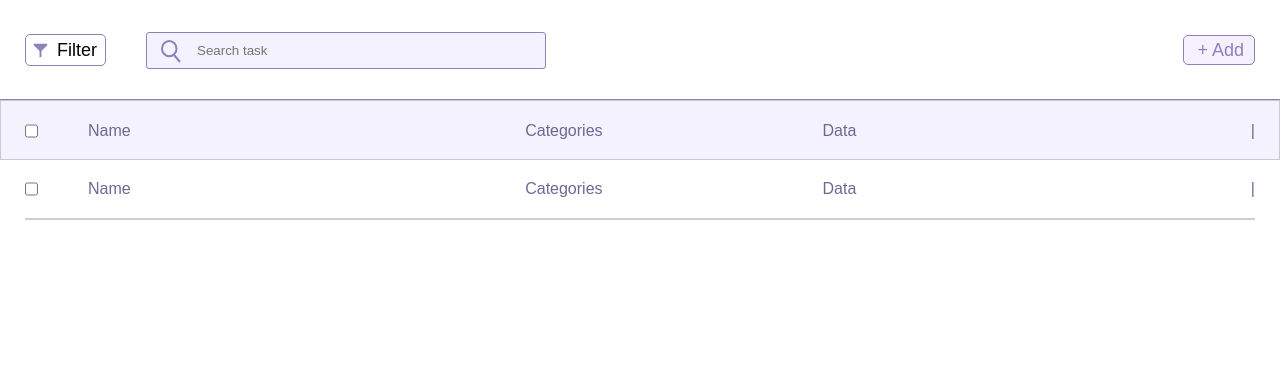
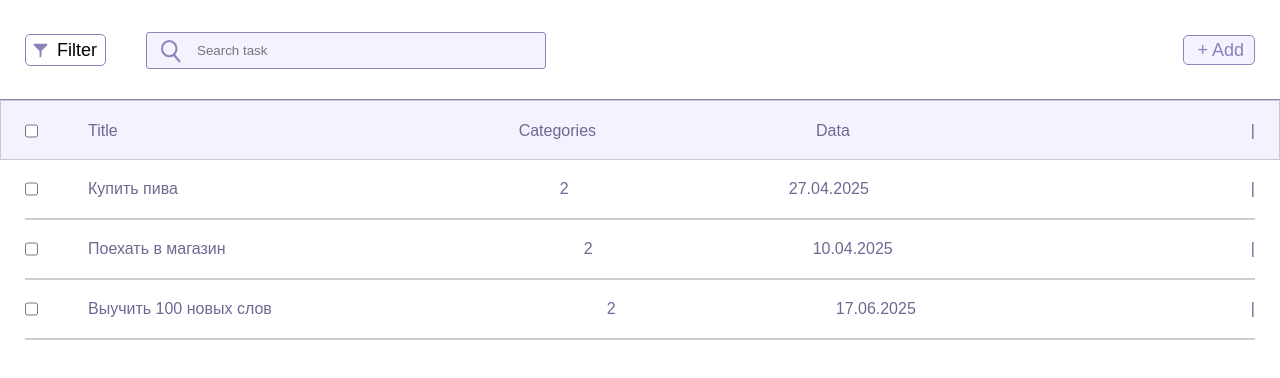
Before and after one commit to Wiglescl/task_list_2, a plain HTML site: page index.html in a window 1280 px wide. Drawn offline with Linux system fonts and the light colour scheme.

Commit message:
Added task list output

```diff
--- a/index.html
+++ b/index.html
@@ -34,7 +34,7 @@
                     <div class="main__head-inner">
                         <div class="head__first-block">
                             <input type="checkbox">
-                            <p>Name</p>
+                            <p>Title</p>
                         </div>
                         <div class="head__info-block">
                             <p>Categories</p>
@@ -45,26 +45,14 @@
                 </div>
             </div>
             <div class="main__list">
-                <ul>
-                    <li>
-                        <div class="container">
-                            <div class="list__item">
-                                <div class="head__first-block">
-                                    <input type="checkbox">
-                                    <p>Name</p>
-                                </div>
-                                <div class="head__info-block">
-                                    <p>Categories</p>
-                                    <p>Data</p>
-                                </div>
-                                <span class="ellipsis">|</span>
-                            </div>
-                        </div>
-                    </li>
+                <ul id="task__list">
+
+
                 </ul>
             </div>
         </main>
     </div>
+    <script src="/js/scripts.js"></script>
 </body>
 
 </html>
--- a/js/scripts.js
+++ b/js/scripts.js
@@ -0,0 +1,33 @@
+const taskList = document.getElementById('task__list')
+
+const taskArray = [
+    { Title: 'Купить пива', Categories: 2, data: "27.04.2025" },
+    { Title: 'Поехать в магазин', Categories: 2, data: "10.04.2025" },
+    { Title: 'Выучить 100 новых слов', Categories: 2, data: "17.06.2025" }
+]
+
+
+function createTaskItem(taskArr) {
+    taskArr.forEach(element => {
+        taskList.insertAdjacentHTML('beforeend',
+            `
+            <li>
+                <div class="container">
+                    <div class="list__item">
+                        <div class="head__first-block">
+                            <input type="checkbox">
+                            <p>${element.Title}</p>
+                        </div>
+                        <div class="head__info-block">
+                            <p>${element.Categories}</p>
+                            <p>${element.data}</p>
+                        </div>
+                        <span class="ellipsis">|</span>
+                    </div>
+                </div>
+            </li>
+            `)
+    })
+}
+
+createTaskItem(taskArray)
```
